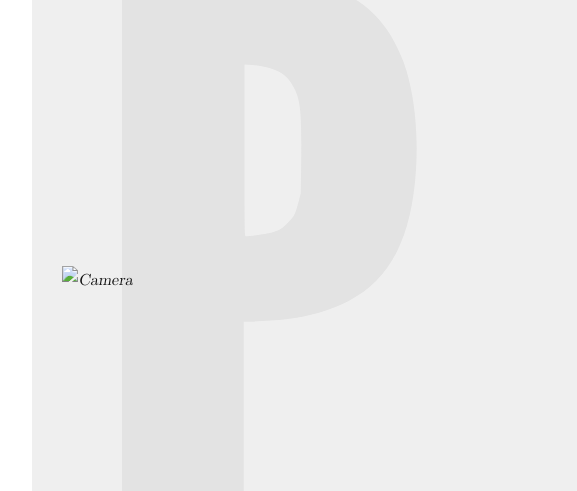
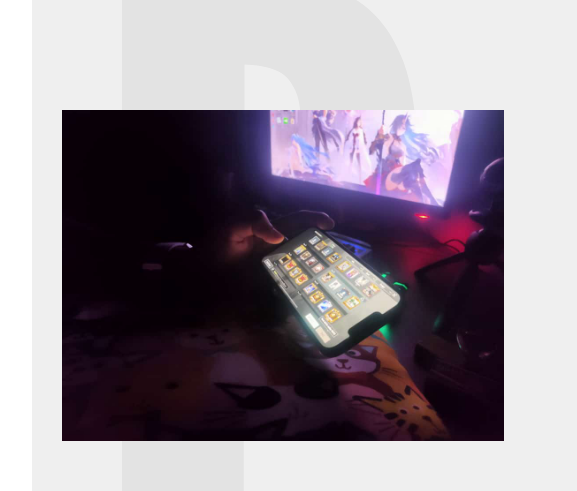
Before and after one commit to gouravgodla/autumnleaf-portfolio, a plain HTML site: page index.html in a window 1280 px wide. Shown: the part 681-1172 px from the top of the page, 0-577 px from the left. Drawn offline with nearby package versions, Linux system fonts and the light colour scheme; files whose address does not match are found by name; a web font is replaced by a local one.

Commit message:
Update index.html

```diff
--- a/index.html
+++ b/index.html
@@ -48,7 +48,7 @@
       </g>
     </svg>
     <div class="wrapper">
-      <div class="camera"><img src="assets/img/camera.png" alt="Camera"></div>
+      <div class="camera"><img src="camera.png" alt="Camera"></div>
       <div class="blurb">
         <h2><strong>About</strong></h2>
         <p>AKSHAT PANJLA well known as 1 AUTUMN LEAF FROM TEAM 1xLeaF.
```
